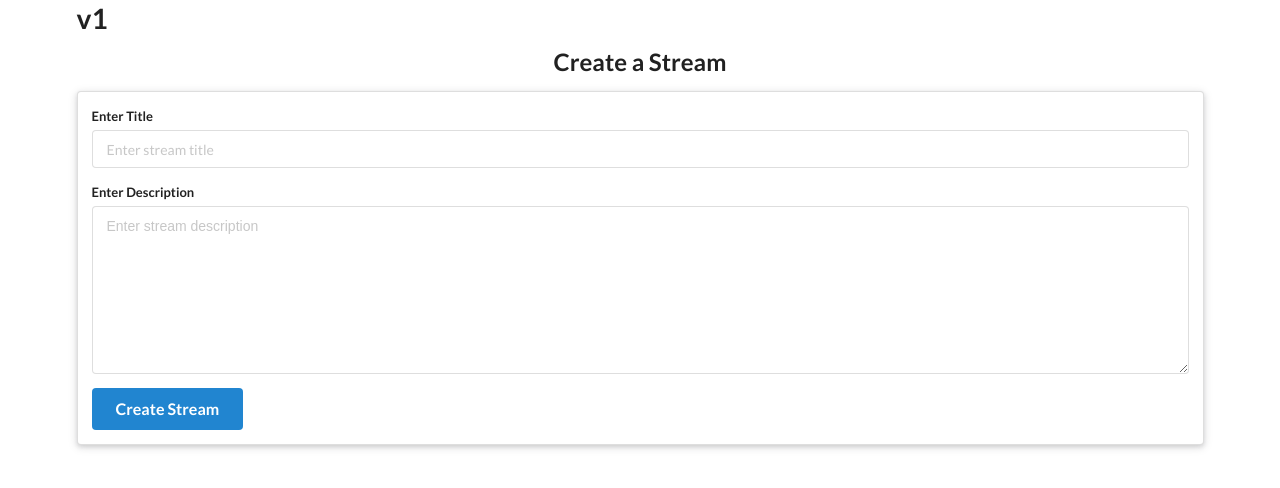
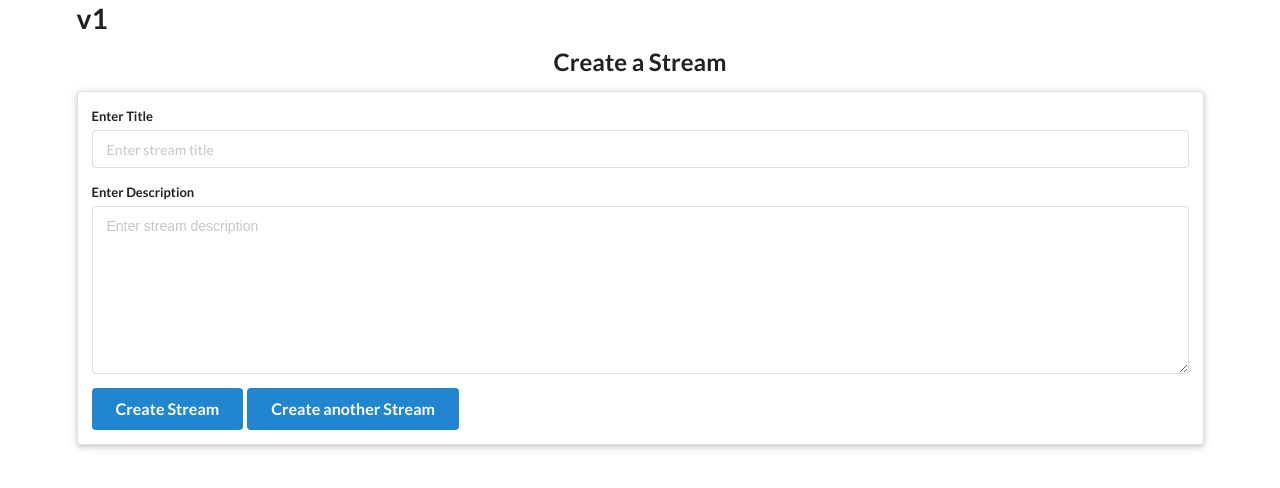
Before and after one commit to amolsontakke10/Assignment_Rubix, a React (Create React App) app: page /create in a window 1280 px wide. Shown: the top 488 px of the page. Built offline with nearby package versions, Linux system fonts and the light colour scheme.

Commit message:
button feature added

```diff
--- a/src/components/CreateStream.js
+++ b/src/components/CreateStream.js
@@ -69,6 +69,9 @@ const CreateStream = () => {
 
           <div className="ui center aligned">
             <button className="ui primary button large">Create Stream</button>
+            <button className="ui primary button large">
+              Create another Stream
+            </button>
           </div>
         </form>
       </div>
```
